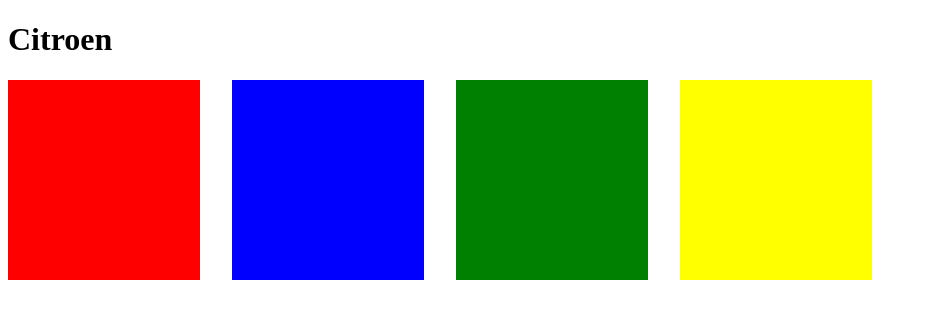
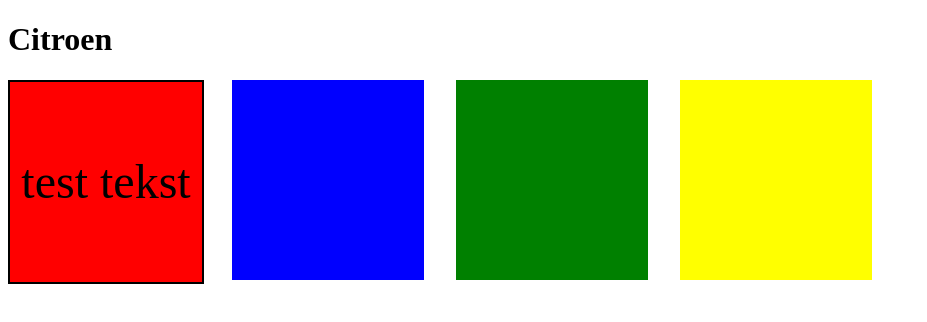
Before and after one commit to nicnic22/bilprojekt2, a plain HTML site: page citroen.html in a window 1280 px wide. Shown: the whole page, without its empty margins (0-927 px from the left). Drawn offline with Linux system fonts and the light colour scheme.

Commit message:
rettelser igen

```diff
--- a/citroen.html
+++ b/citroen.html
@@ -15,7 +15,7 @@
 
     <div class="grid_1-1-1-1">
 
-        <div class="grid_element1"></div>
+        <div class="grid_element1">test tekst</div>
 
         <div class="grid_element2"></div>
 
--- a/styles/citroen.css
+++ b/styles/citroen.css
@@ -10,6 +10,11 @@
     width: 100%;
     height: 200px;
     background-color: red;
+    display: flex;
+    justify-content: center;
+    align-items: center;
+    border: 2px solid black;
+    font-size: 3em;
 }
 
 .grid_element2 {
```
